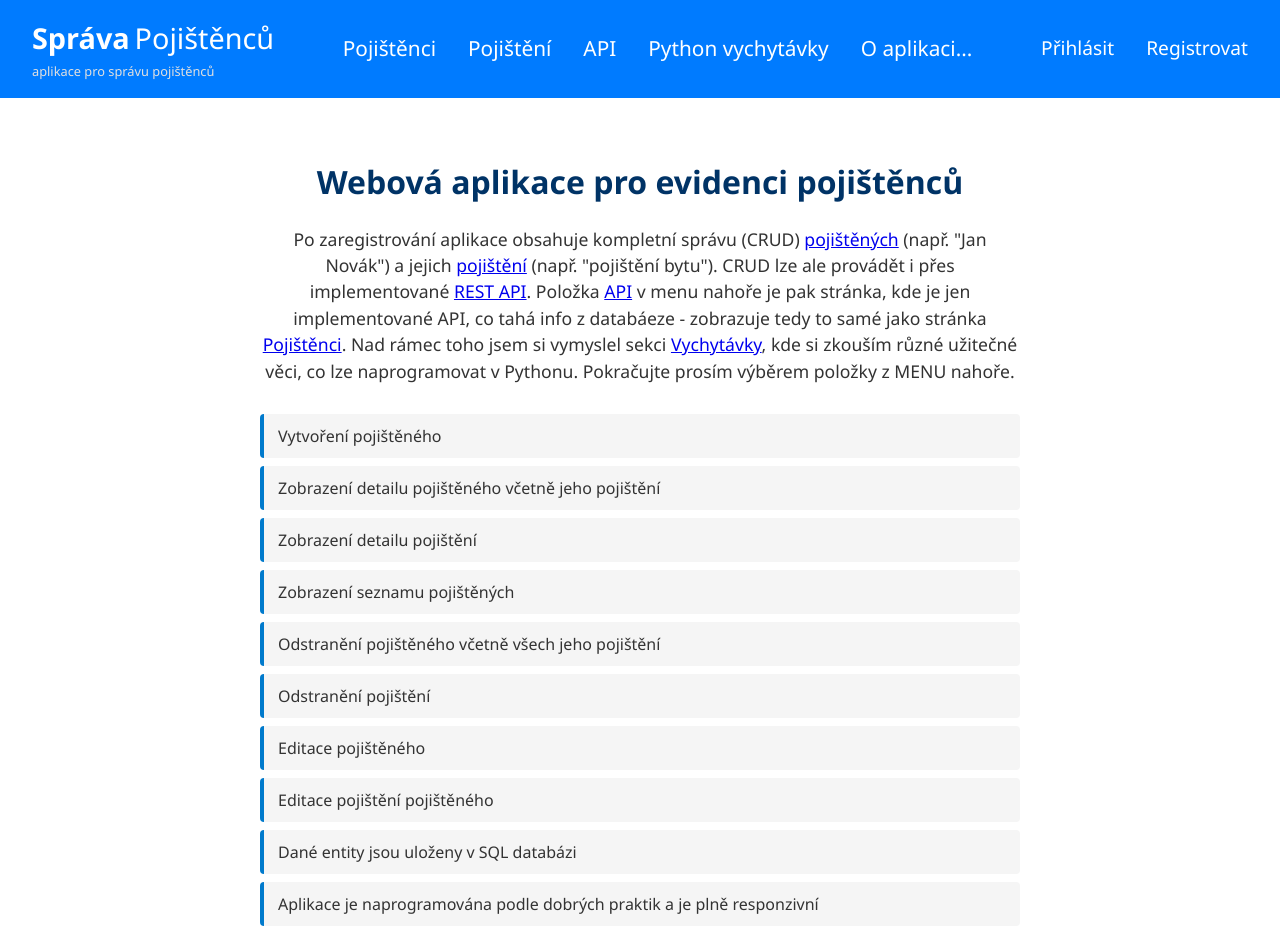
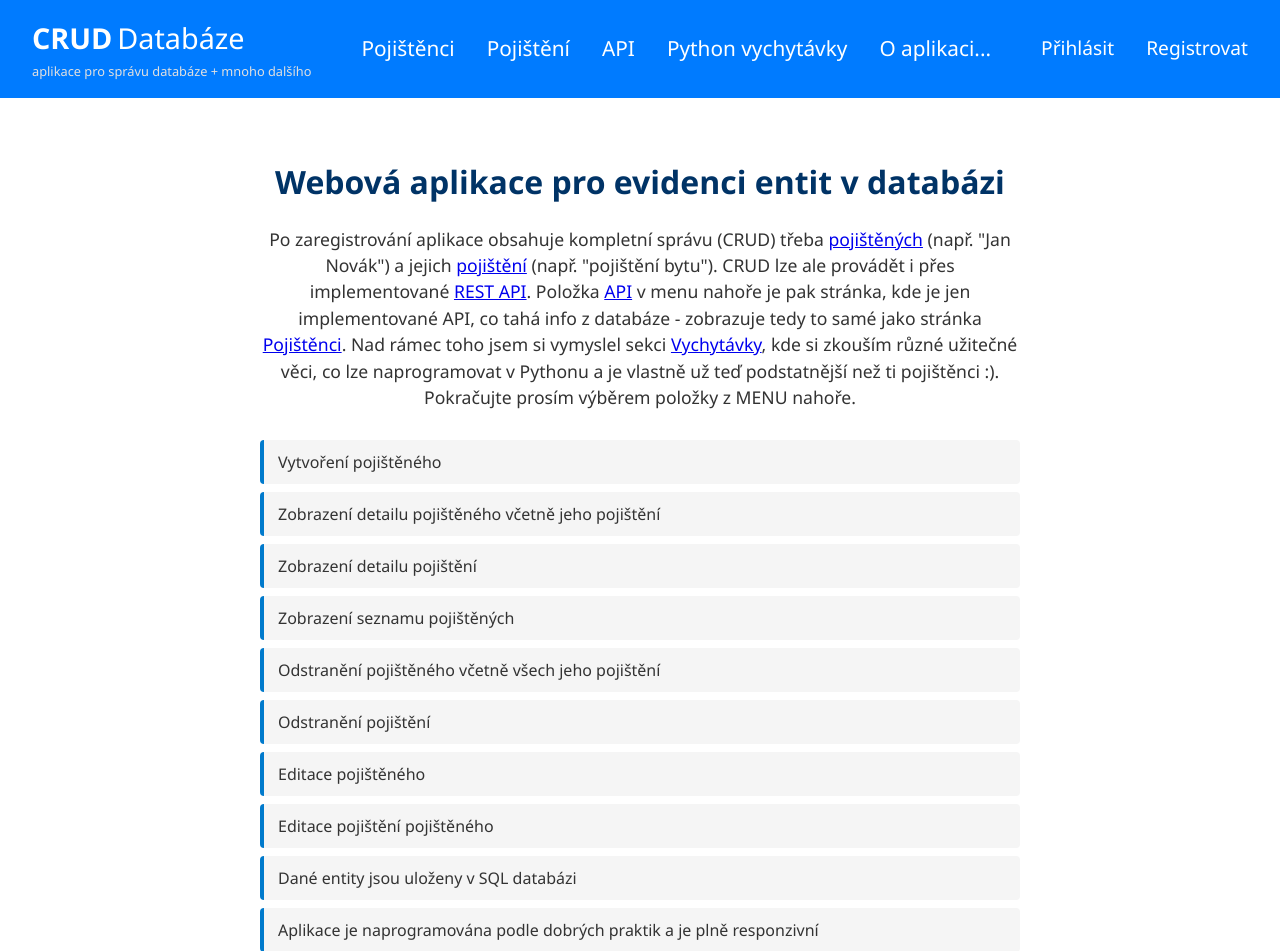
Before and after one commit to HonzaVanek/evidence_webapp, a Django app: page / in a window 1280 px wide. Shown: the top 951 px of the page. Before the commit the page ends 926 px from the top, so only its background shows below. Run offline with Django 4.2, Linux system fonts and the light colour scheme.

Commit message:
úprava base.html -> aby to tolik neřvalo že je to o pojištěncích

```diff
--- a/pojistenci/templates/pojistenci/index.html
+++ b/pojistenci/templates/pojistenci/index.html
@@ -7,9 +7,9 @@
 
 {% block content %}
 <div class="homepage-obsah">
-    <h1 class="homepage-nadpis">Webová aplikace pro evidenci pojištěnců</h1>
+    <h1 class="homepage-nadpis">Webová aplikace pro evidenci entit v databázi</h1>
     <p class="homepage-popis">
-        Po zaregistrování aplikace obsahuje kompletní správu (CRUD) <a href='{% url "pojistenci" %}'>pojištěných</a> (např. "Jan Novák") a jejich <a href='{% url "pojisteni-vypis" %}'>pojištění</a> (např. "pojištění bytu"). CRUD lze ale provádět i přes implementované <a href='/api/'>REST API</a>. Položka <a href='{% url "vypis-api" %}'>API</a> v menu nahoře je pak stránka, kde je jen implementované API, co tahá info z databáeze - zobrazuje tedy to samé jako stránka <a href='{% url "pojistenci" %}'>Pojištěnci</a>. Nad rámec toho jsem si vymyslel sekci <a href='{% url "vychytavky" %}'>Vychytávky</a>, kde si zkouším různé užitečné věci, co lze naprogramovat v Pythonu. Pokračujte prosím výběrem položky z MENU nahoře.
+        Po zaregistrování aplikace obsahuje kompletní správu (CRUD) třeba <a href='{% url "pojistenci" %}'>pojištěných</a> (např. "Jan Novák") a jejich <a href='{% url "pojisteni-vypis" %}'>pojištění</a> (např. "pojištění bytu"). CRUD lze ale provádět i přes implementované <a href='/api/'>REST API</a>. Položka <a href='{% url "vypis-api" %}'>API</a> v menu nahoře je pak stránka, kde je jen implementované API, co tahá info z databáze - zobrazuje tedy to samé jako stránka <a href='{% url "pojistenci" %}'>Pojištěnci</a>. Nad rámec toho jsem si vymyslel sekci <a href='{% url "vychytavky" %}'>Vychytávky</a>, kde si zkouším různé užitečné věci, co lze naprogramovat v Pythonu a je vlastně už teď podstatnější než ti pojištěnci :). Pokračujte prosím výběrem položky z MENU nahoře.
     </p>
     <ul class="homepage-seznam">
         <li>Vytvoření pojištěného</li>
--- a/templates/base.html
+++ b/templates/base.html
@@ -14,8 +14,8 @@
     <header>
         <a href="{% url "homepage" %}" style="text-decoration: none; color: inherit;">
             <div id="nazev_aplikace">
-                <h1>Správa<span>Pojištěnců</span></h1>
-                <small>aplikace pro správu pojištěnců</small>
+                <h1>CRUD<span>Databáze</span></h1>
+                <small>aplikace pro správu databáze + mnoho dalšího</small>
             </div>
         </a>
         <nav class='menu'>
```
